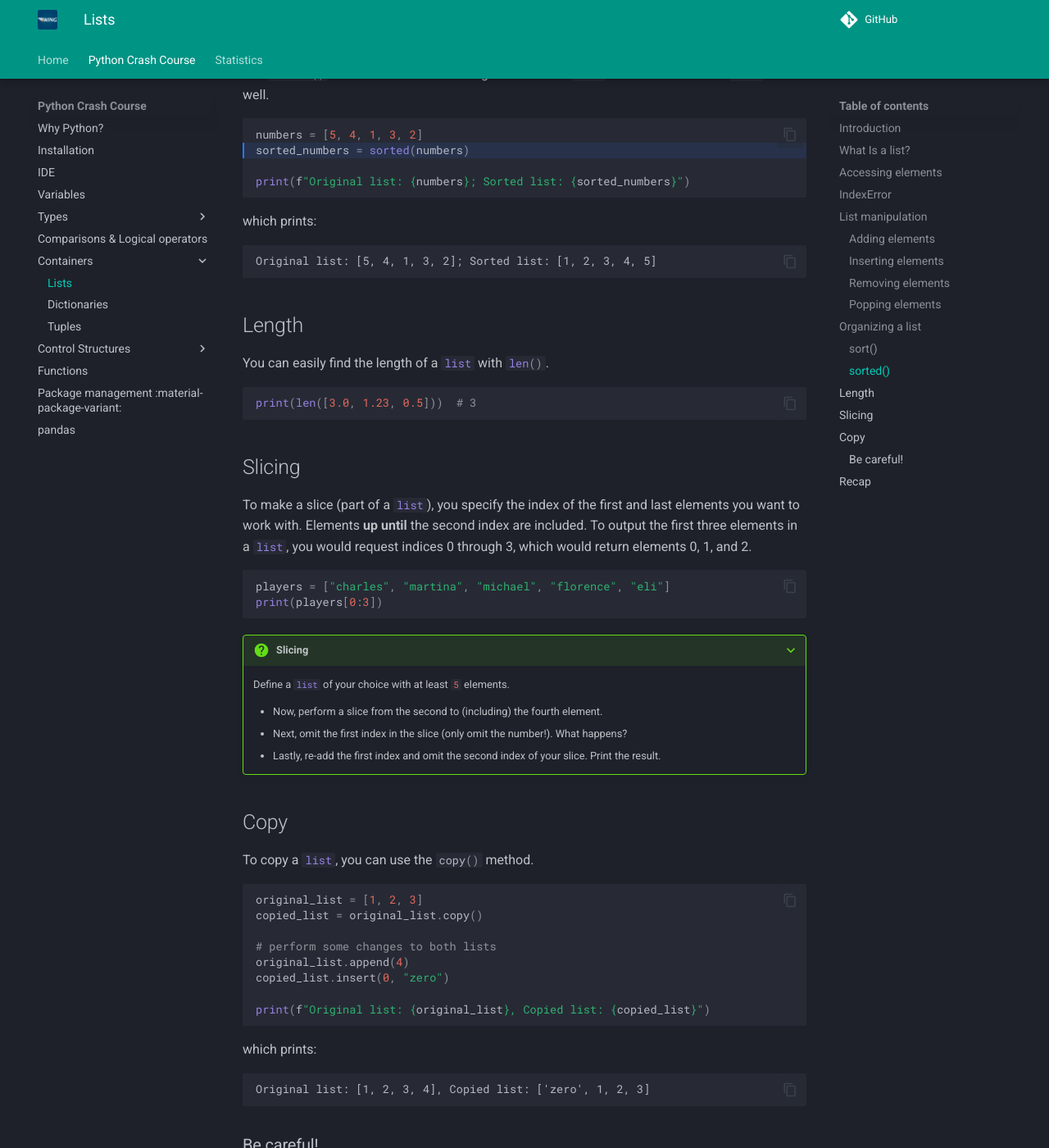
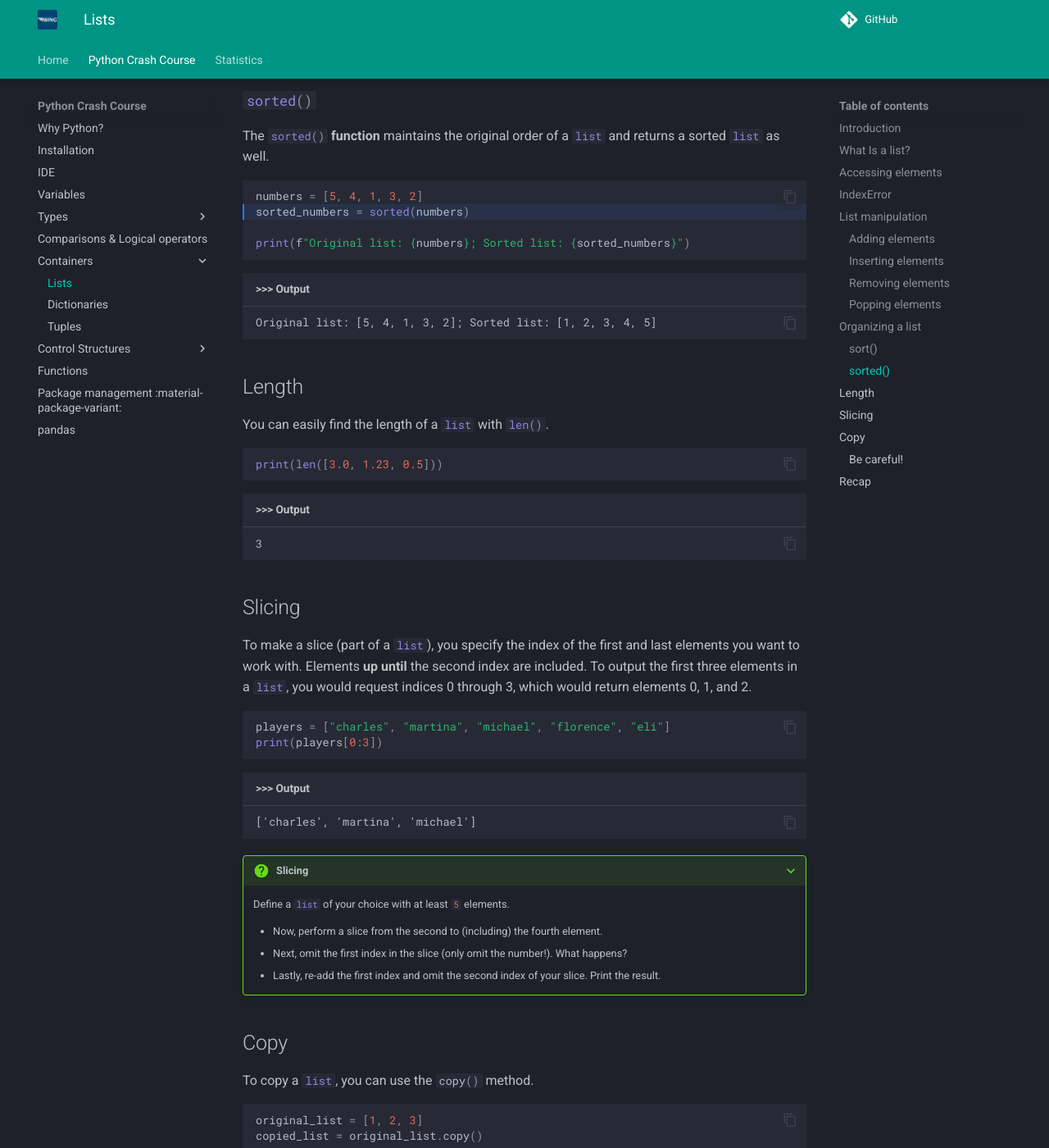
Before and after one commit to mciwing/mciwing.github.io, an MkDocs documentation site: the page built from docs/python/containers/list.md, in a window 1280 px wide and 1400 px high, scrolled down 5017 px. Shown: the whole window at 82% size. Built offline with MkDocs 1.6.1 and Material for MkDocs 9.7.7, drawn with Linux system fonts in a browser that asks for light colours; comment, search, counter and statistics services are not loaded; some of the changed text lies outside the part shown.

Commit message:
docs: consistently style output blocks in `containers` (Python Crash Course) #17

````diff
--- a/docs/python/containers/list.md
+++ b/docs/python/containers/list.md
@@ -30,9 +30,7 @@ beatles = ["John", "Paul", "George", "Ringo"]
 print(beatles)
 ```
 
-which prints:
-
-```
+```title=">>> Output"
 ['John', 'Paul', 'George', 'Ringo']
 ```
 
@@ -40,7 +38,7 @@ which prints:
 print(type([]))  # print the type of an empty list
 ```
 
-```
+```title=">>> Output"
 <class 'list'>
 ```
 
@@ -57,9 +55,7 @@ beatles = ["John", "Paul", "George", "Ringo"]
 print(beatles[0])
 ```
 
-... returns:
-
-```
+```title=">>> Output"
 John
 ```
 
@@ -130,9 +126,7 @@ numbers.append(4)
 print(numbers)
 ```
 
-... prints:
-
-```
+```title=">>> Output"
 [1, 2, 3]
 [1, 2, 3, 4]
 ```
@@ -150,7 +144,7 @@ numbers.append("one hundred")
 print(numbers)
 ```
 
-```
+```title=">>> Output"
 [1.0, 2.0, 0.5, 4.0, 3.0, 'one hundred']
 ```
 
@@ -180,9 +174,7 @@ pokemon.insert(1, "Charmeleon")
 print(pokemon)
 ```
 
-which gives:
-
-```
+```title=">>> Output"
 ['Charmander', 'Charmeleon', 'Charizard']
 ```
 
@@ -198,9 +190,7 @@ pokemon.remove("Squirtle")
 print(pokemon)
 ```
 
-... prints:
-
-```
+```title=">>> Output"
 ['Charmander', 'Charmeleon', 'Charizard', 'Squirtle']
 ```
 
@@ -222,9 +212,7 @@ print(pokemon)
 print(bulbasaur)
 ```
 
-... prints:
-
-```
+```title=">>> Output"
 ['Charmander', 'Charmeleon', 'Charizard']
 Bulbasaur
 ```
@@ -256,9 +244,7 @@ numbers.sort(reverse=True)  # sort in descending order
 print(numbers)
 ```
 
-above code snippet returns:
-
-```
+```title=">>> Output"
 [1, 2, 3, 4, 5]
 [5, 4, 3, 2, 1]
 ```
@@ -274,9 +260,8 @@ sorted_numbers = sorted(numbers)
 
 print(f"Original list: {numbers}; Sorted list: {sorted_numbers}")
 ```
-which prints:
 
-```
+```title=">>> Output"
 Original list: [5, 4, 1, 3, 2]; Sorted list: [1, 2, 3, 4, 5]
 ```
 
@@ -285,7 +270,11 @@ Original list: [5, 4, 1, 3, 2]; Sorted list: [1, 2, 3, 4, 5]
 You can easily find the length of a `#!python list` with `#!python len()`.
 
 ```py
-print(len([3.0, 1.23, 0.5]))  # 3
+print(len([3.0, 1.23, 0.5]))
+```
+
+```title=">>> Output"
+3
 ```
 
 ## Slicing
@@ -299,6 +288,10 @@ indices 0 through 3, which would return elements 0, 1, and 2.
 ```py
 players = ["charles", "martina", "michael", "florence", "eli"]
 print(players[0:3])
+```
+
+```title=">>> Output"
+['charles', 'martina', 'michael']
 ```
 
 ???+ question "Slicing"
@@ -327,9 +320,7 @@ copied_list.insert(0, "zero")
 print(f"Original list: {original_list}, Copied list: {copied_list}")
 ```
 
-which prints:
-
-```
+```title=">>> Output"
 Original list: [1, 2, 3, 4], Copied list: ['zero', 1, 2, 3]
 ```
 
@@ -351,7 +342,7 @@ print(f"Original list: {original_list}, Copied list: {copied_list}")
 ```
 
 which leaves us with:
-```
+```title=">>> Output"
 Original list: [1, 2, 3, 4], Copied list: [1, 2, 3, 4]
 ```
 
````
Also changed, not shown: docs/python/containers/dict.md (+9 -7 lines), docs/python/containers/tuple.md (+16 -10 lines).
